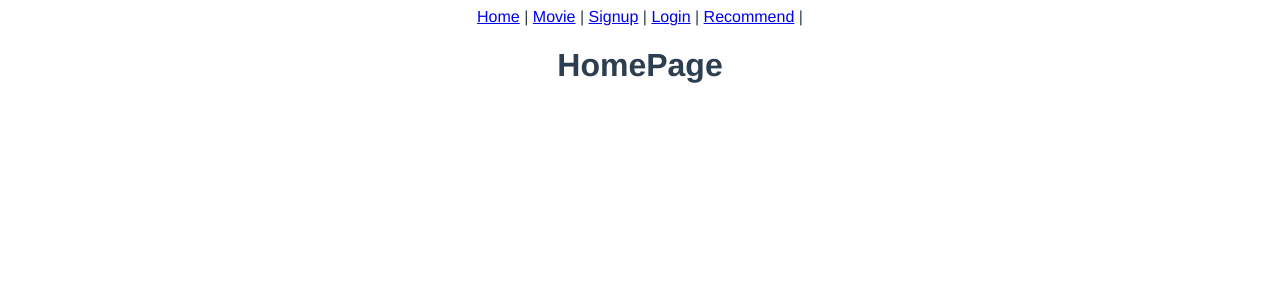
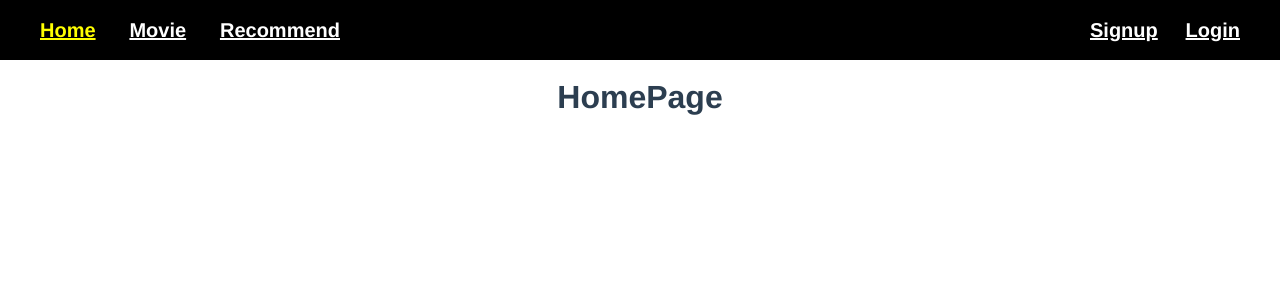
Before and after one commit to SuhyeokRoh/Film_Docs, a Vue app in the folder final-pjt-front/: page / in a window 1280 px wide. Shown: the top 300 px of the page. Built offline with nearby package versions, Linux system fonts and the light colour scheme.

Commit message:
Style: Add nav style app.vue의 nav 스타일 변경

```diff
--- a/final-pjt-front/src/App.vue
+++ b/final-pjt-front/src/App.vue
@@ -1,23 +1,47 @@
 <template>
   <div id="app">
-    <div id="nav">
+    <div id="nav" v-if="isLogin">
+      <div id=AboutMovie>
+        <span>
+          <router-link :to="{ name: 'home' }">Home</router-link>
+        </span>
+        <span>
+          <router-link :to="{ name: 'movie' }">Movie</router-link>
+        </span>
+        <span>
+          <router-link :to="{ name: 'recommend' }">Recommend</router-link>
+        </span>
+      </div>
+      <div id="AboutAccount">
+        <span>
+          <router-link :to="{ name: 'Profile', query : {user: this.$store.state.username} }">Profile</router-link>
+        </span>
+        <span>
+          <router-link to="#" @click.native="logout">Logout</router-link>
+        </span>
+      </div>
+    </div>
 
-      <span v-if="isLogin">
-        <router-link :to="{ name: 'home' }">Home</router-link> |
-        <router-link :to="{ name: 'movie' }">Movie</router-link> |
-        <router-link :to="{ name: 'Profile', query : {user: this.$store.state.username} }">Profile</router-link> |
-        <router-link to="#" @click.native="logout">Logout</router-link> |
-        <router-link :to="{ name: 'recommend' }">Recommend</router-link> |
-      </span>
-
-      <span v-else>
-        <router-link :to="{ name: 'home' }">Home</router-link> |
-        <router-link :to="{ name: 'movie' }">Movie</router-link> |
-        <router-link :to="{ name: 'Signup' }">Signup</router-link> |
-        <router-link :to="{ name: 'Login' }">Login</router-link> |
-        <router-link :to="{ name: 'recommend' }">Recommend</router-link> |
-      </span>
-
+    <div id="nav" v-else>
+      <div id=AboutMovie>
+        <span>
+          <router-link :to="{ name: 'home' }">Home</router-link>
+        </span>
+        <span>
+          <router-link :to="{ name: 'movie' }">Movie</router-link>
+        </span>
+        <span>
+          <router-link :to="{ name: 'recommend' }">Recommend</router-link>
+        </span>
+      </div>
+      <div id="AboutAccount">
+        <span>
+          <router-link :to="{ name: 'Signup' }">Signup</router-link>
+        </span>
+        <span>
+          <router-link :to="{ name: 'Login' }">Login</router-link>
+        </span>
+      </div>
     </div>
     <router-view @login="isLogin=true"/>
   </div>
@@ -68,25 +92,82 @@ export default {
 </script>
 
 <style>
+/* http://meyerweb.com/eric/tools/css/reset/
+   v2.0 | 20110126
+   License: none (public domain)
+*/
+
+html, body {
+	margin: 0;
+	padding: 0;
+	border: 0;
+	font-size: 100%;
+	font: inherit;
+	vertical-align: baseline;
+}
+body {
+	line-height: 1;
+}
+ol, ul {
+	list-style: none;
+}
+blockquote, q {
+	quotes: none;
+}
+blockquote:before, blockquote:after,
+q:before, q:after {
+	content: '';
+	content: none;
+}
+table {
+	border-collapse: collapse;
+	border-spacing: 0;
+}
+
 #app {
   font-family: Avenir, Helvetica, Arial, sans-serif;
   -webkit-font-smoothing: antialiased;
   -moz-osx-font-smoothing: grayscale;
   text-align: center;
   color: #2c3e50;
+  margin: 0 auto;
+  padding: 0 auto;
 }
 
-nav {
-  padding: 30px;
+#nav {
+  display: flex;
+  flex-direction: row;
+  justify-content: space-between;
+  align-content: center;
+  /* width: 100%; */
+  /* height: 50px; */
+  background-color: black;
+  margin: 0 auto;
+  padding: 20px;
+  font-size: 20px;
 }
 
-nav a {
+#nav a {
   font-weight: bold;
-  color: #2c3e50;
+  color: white;
 }
 
-nav a.router-link-exact-active {
-  color: #42b983;
+#nav a.router-link-exact-active {
+  color: yellow;
+}
+
+#AboutAccount {
+  display: flex;
+  width: 150px;
+  justify-content: space-between;
+  margin-right: 20px;
+}
+
+#AboutMovie {
+  display: flex;
+  width: 300px;
+  justify-content: space-between;
+  margin-left: 20px;
 }
 
 .ableToClick {
```
